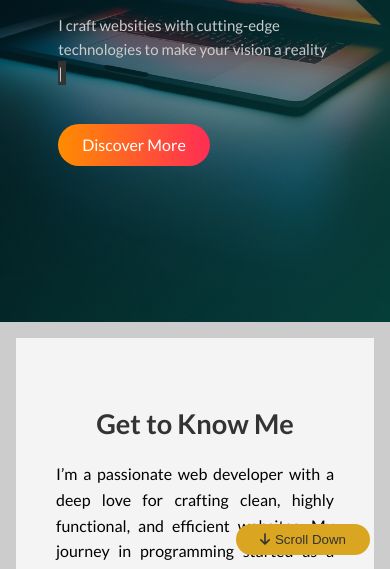
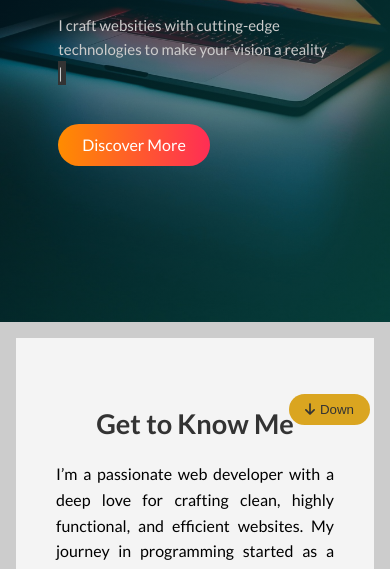
Before and after one commit to Ojfirst/portfolio.website, a website: page index.html in a window 390 px wide. Shown: the part 269-838 px from the top of the page. Drawn offline with Linux system fonts and the light colour scheme.

Commit message:
fixed scroll-bar position in 500px responsiveness and button size

```diff
--- a/index.html
+++ b/index.html
@@ -299,11 +299,11 @@
     <div class="scroll-buttons">
         <button id="scroll-down" class="scroll-btn btn-main">
             <i class="fas fa-arrow-down"></i>
-            Scroll Down
+            Down
         </button>
         <button id="back-to-top" class="scroll-btn btn-special">
             <i class="fas fa-arrow-up"></i>
-            Back to Top
+            Top
         </button>
     </div>
 
--- a/scss/_media.scss
+++ b/scss/_media.scss
@@ -25,6 +25,12 @@
         ul {
             display: none;
         }
+    }
+
+    // Scroll-bar
+    .scroll-buttons {
+        bottom: 150px;
+        right: 20px;
     }
 
     // Hero section
@@ -92,10 +98,6 @@
                 background-color: $dark-color;
 
             }
-
-    }
-
-    #home-c {
 
     }
 
--- a/scss/input.scss
+++ b/scss/input.scss
@@ -970,20 +970,24 @@ border-color: $goldenrod;
     display: flex;
     flex-direction: column;
     gap: 10px;
+    font-size: 0.6rem;
     z-index: 20;
 
     // Button style
     & .scroll-btn {
         display: flex;
         align-items: center;
+        padding: 0.5rem 1rem;
         gap: 5px;
         outline: none;
         transition: all 0.3s ease-in-out;
+
 
         &:hover {
             background: #ff2d55;
             color: $white;
         }
+
     }
 
     // Hide Back to top Button initially
```
Also changed, not shown: resources/css/style.css, 1 other file.
